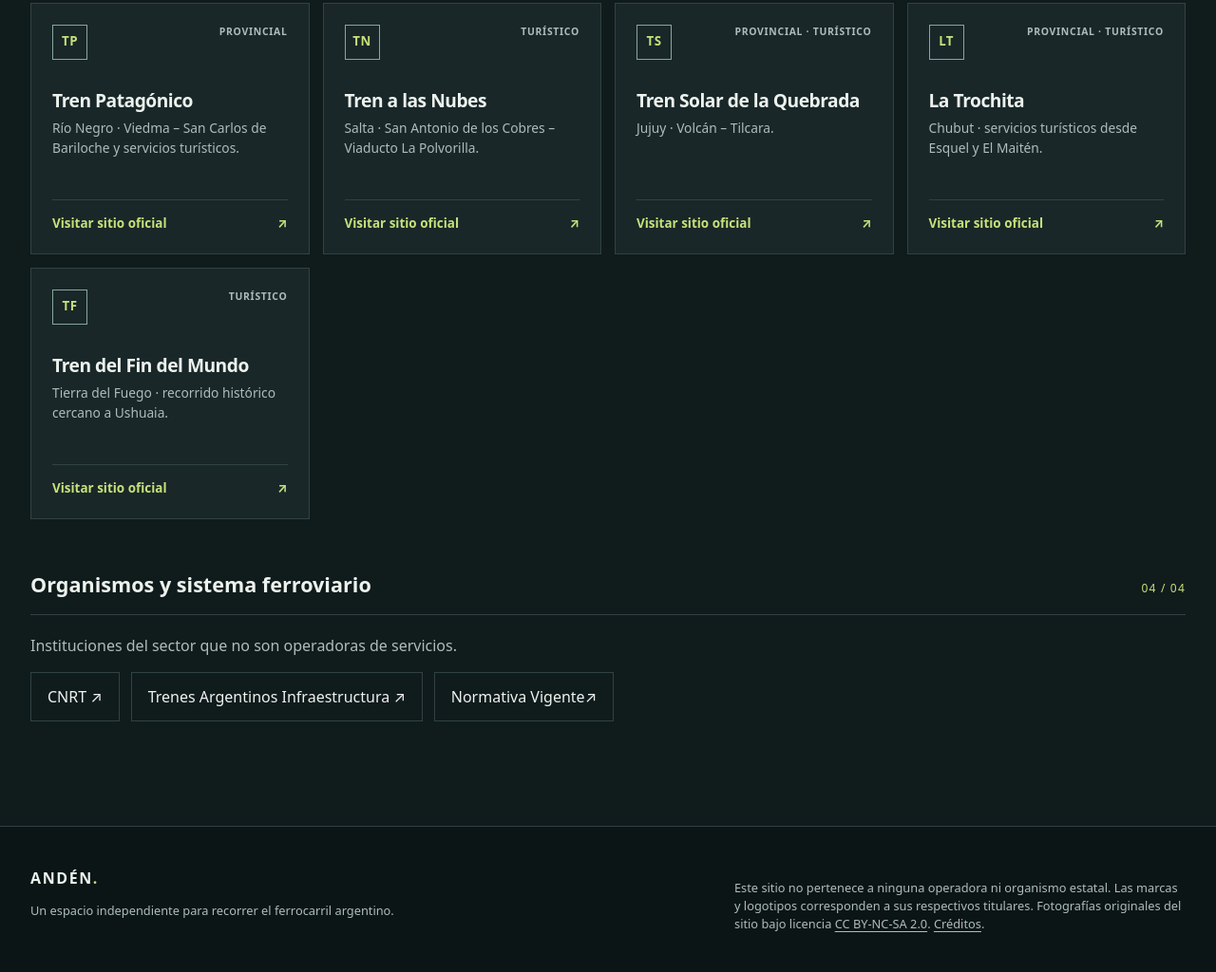
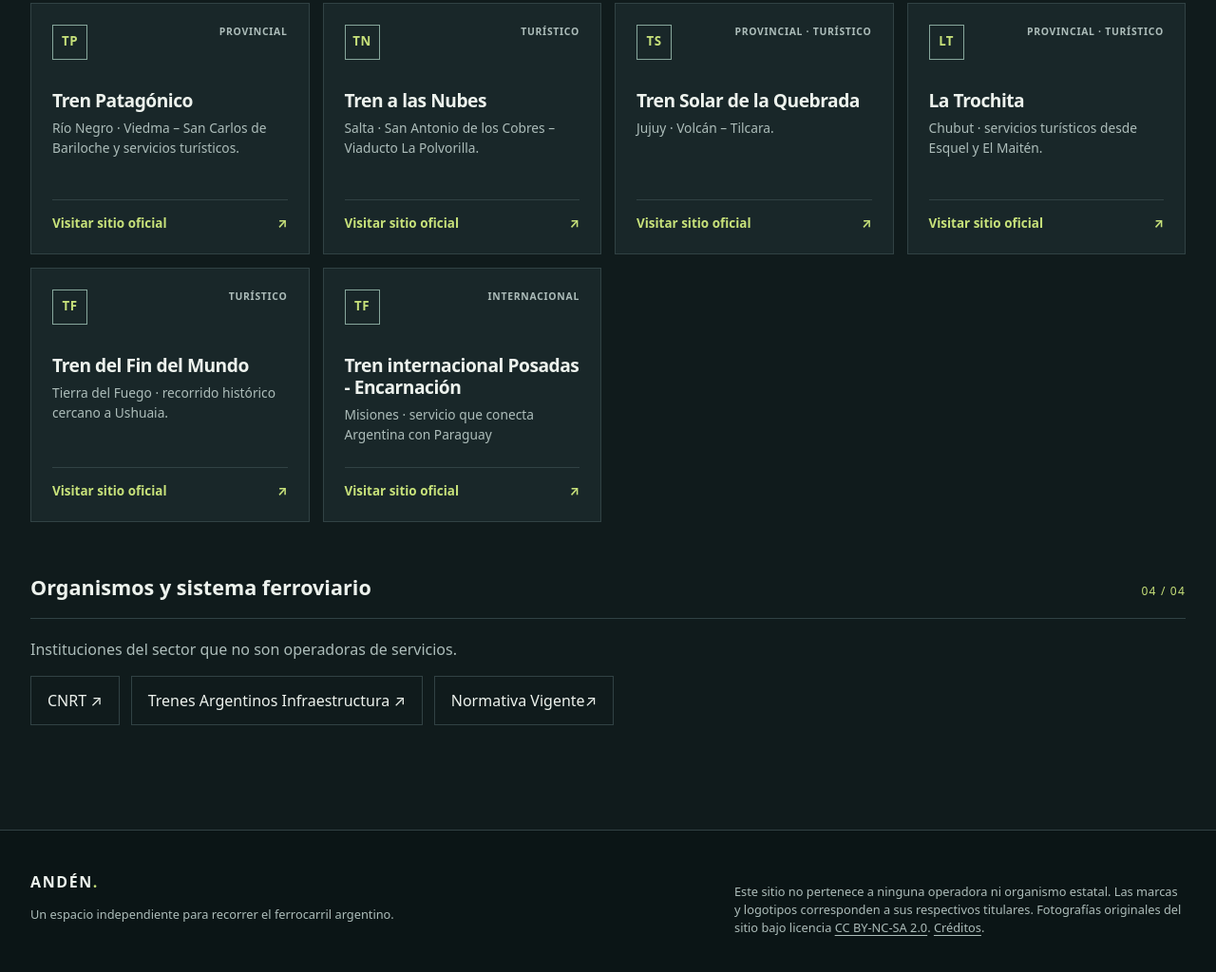
Before and after one commit to hdg-rlwy/anden-ferroviario, a plain HTML site: page index.html in a window 1280 px wide. Shown: the part 1982-3006 px from the top of the page at 95% size. Drawn offline with Linux system fonts and the light colour scheme.

Commit message:
index.html

```diff
--- a/index.html
+++ b/index.html
@@ -56,6 +56,7 @@
         <article class="card"><div class="card-top"><span class="card-icon">TS</span><span class="tag">PROVINCIAL · TURÍSTICO</span></div><h4>Tren Solar de la Quebrada</h4><p>Jujuy · Volcán – Tilcara.</p><a href="https://trensolar.com.ar/" target="_blank" rel="noopener noreferrer">Visitar sitio oficial <span aria-hidden="true">↗</span></a></article>
         <article class="card"><div class="card-top"><span class="card-icon">LT</span><span class="tag">PROVINCIAL · TURÍSTICO</span></div><h4>La Trochita</h4><p>Chubut · servicios turísticos desde Esquel y El Maitén.</p><a href="https://latrochita.org.ar/" target="_blank" rel="noopener noreferrer">Visitar sitio oficial <span aria-hidden="true">↗</span></a></article>
         <article class="card"><div class="card-top"><span class="card-icon">TF</span><span class="tag">TURÍSTICO</span></div><h4>Tren del Fin del Mundo</h4><p>Tierra del Fuego · recorrido histórico cercano a Ushuaia.</p><a href="https://trendelfindelmundo.com.ar/" target="_blank" rel="noopener noreferrer">Visitar sitio oficial <span aria-hidden="true">↗</span></a></article>
+        <article class="card"><div class="card-top"><span class="card-icon">TF</span><span class="tag">INTERNACIONAL</span></div><h4>Tren internacional Posadas - Encarnación</h4><p>Misiones · servicio que conecta Argentina con Paraguay</p><a href="https://doncasimiro.com.ar/servicios-de-ferrocarril/" target="_blank" rel="noopener noreferrer">Visitar sitio oficial <span aria-hidden="true">↗</span></a></article>
       </div></div>
       <div class="category compact"><div class="category-heading"><h3>Organismos y sistema ferroviario</h3><span>04 / 04</span></div><p>Instituciones del sector que no son operadoras de servicios.</p>
         <div class="institution-links">
```
